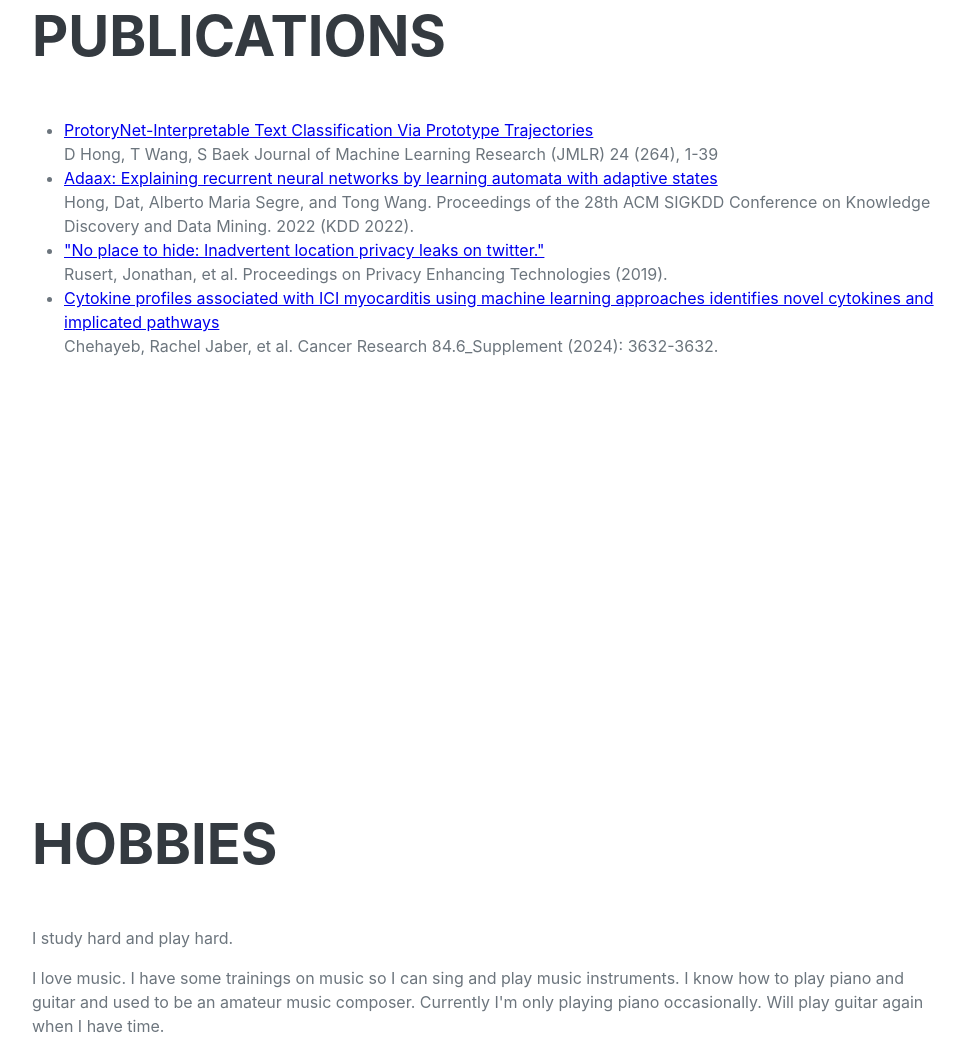
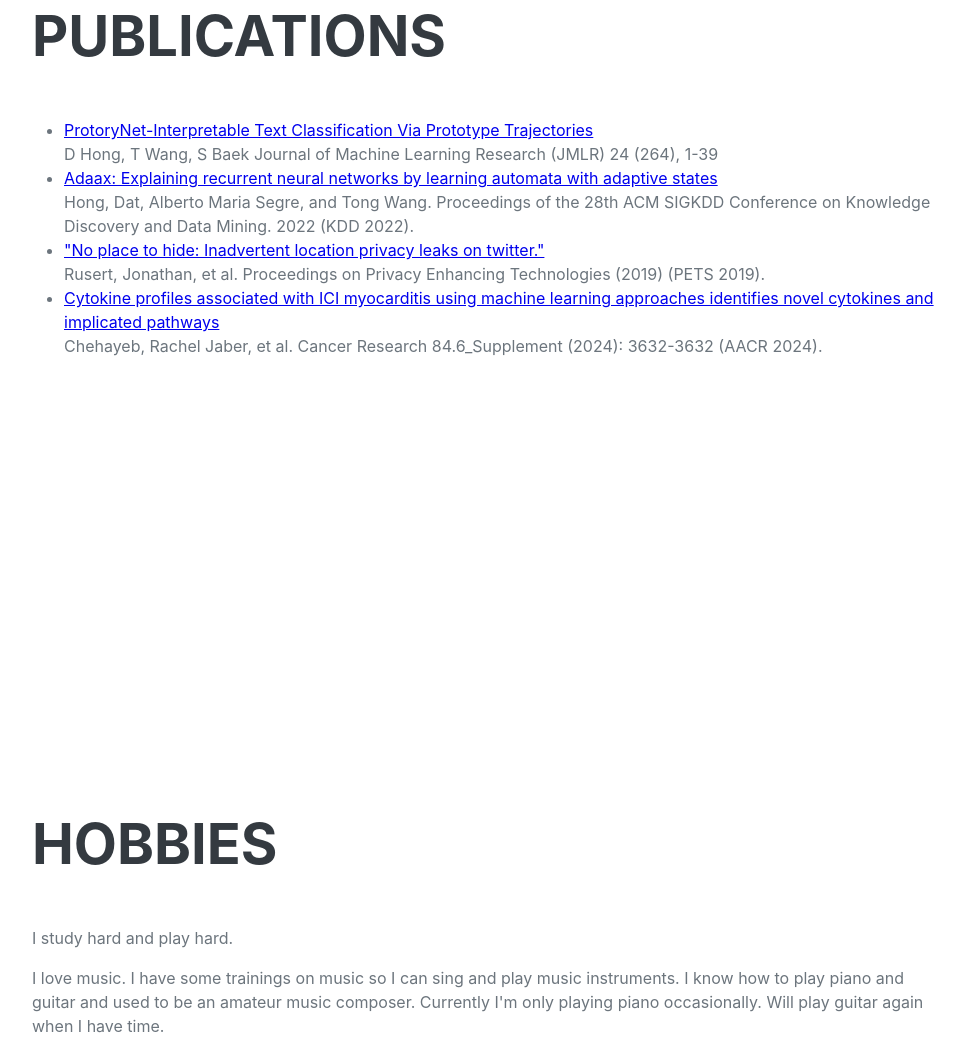
Before and after one commit to dathong/dathong.github.io, a plain HTML site: page index.html in a window 1280 px wide. Shown: the part 3943-4981 px from the top of the page, without its empty margins (288-1252 px from the left). Drawn offline with nearby package versions, Linux system fonts and the light colour scheme; a web font is replaced by a local one.

Commit message:
Update index.html

```diff
--- a/index.html
+++ b/index.html
@@ -167,11 +167,11 @@ Undergraduate-level courses: Fundamentals of Computer Science , Algorithms, Disc
                         </li>
 						<li>
                             <a href="https://petsymposium.org/popets/2019/popets-2019-0064.php">"No place to hide: Inadvertent location privacy leaks on twitter."</a><br>
-							Rusert, Jonathan, et al.  Proceedings on Privacy Enhancing Technologies (2019).
+							Rusert, Jonathan, et al.  Proceedings on Privacy Enhancing Technologies (2019) (PETS 2019).
                         </li>
 						<li>
                             <a href="https://petsymposium.org/popets/2019/popets-2019-0064.php">Cytokine profiles associated with ICI myocarditis using machine learning approaches identifies novel cytokines and implicated pathways</a><br>
-							Chehayeb, Rachel Jaber, et al. Cancer Research 84.6_Supplement (2024): 3632-3632.
+							Chehayeb, Rachel Jaber, et al. Cancer Research 84.6_Supplement (2024): 3632-3632 (AACR 2024).
                         </li>
 
                     </ul>
```
